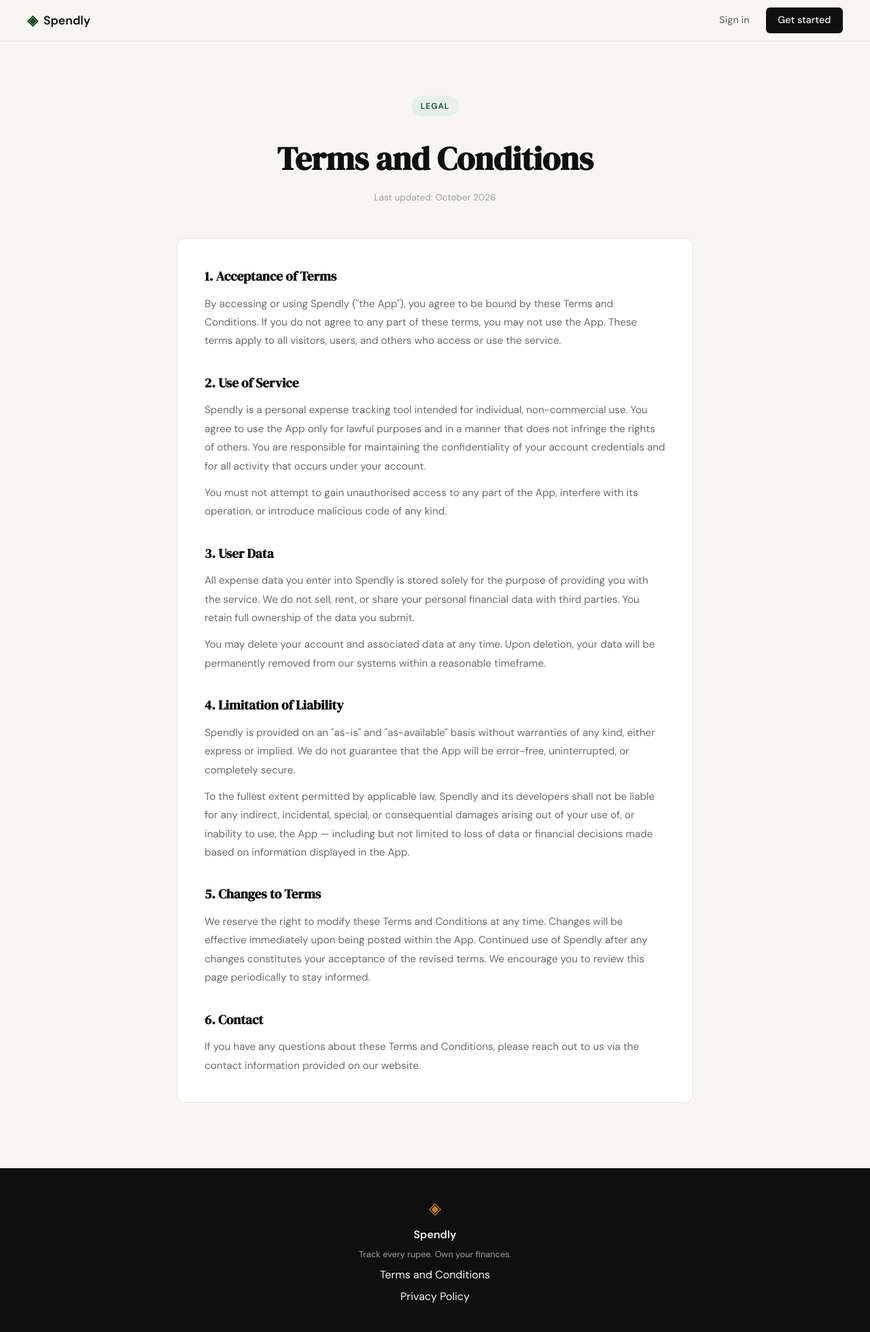
After one commit to Harshjain2222/spendly, a Flask app: page /terms in a window 1280 px wide. The commit adds this page. Shown: the whole page at 68% size. Run offline with Flask 3, Linux system fonts and the light colour scheme.

Commit message:
landing: add terms and conditions page and route

```diff
--- a/app.py
+++ b/app.py
@@ -20,6 +20,11 @@ def register():
 @app.route("/login")
 def login():
     return render_template("login.html")
+
+
+@app.route("/terms")
+def terms():
+    return render_template("terms.html")
 
 
 # ------------------------------------------------------------------ #
--- a/static/css/style.css
+++ b/static/css/style.css
@@ -508,8 +508,66 @@ a { color: inherit; text-decoration: none; }
 }
 
 /* ------------------------------------------------------------------ */
+/* Legal pages (Terms, Privacy)                                        */
+/* ------------------------------------------------------------------ */
+
+.legal-section {
+    padding: 5rem 2rem 6rem;
+}
+
+.legal-inner {
+    max-width: 760px;
+    margin: 0 auto;
+}
+
+.legal-header {
+    text-align: center;
+    margin-bottom: 3rem;
+}
+
+.legal-title {
+    font-family: var(--font-display);
+    font-size: clamp(2rem, 4vw, 3rem);
+    color: var(--ink);
+    margin-bottom: 0.5rem;
+}
+
+.legal-meta {
+    font-size: 0.85rem;
+    color: var(--ink-faint);
+}
+
+.legal-body {
+    background: var(--paper-card);
+    border: 1px solid var(--border);
+    border-radius: var(--radius-md);
+    padding: 2.5rem;
+    display: flex;
+    flex-direction: column;
+    gap: 2rem;
+}
+
+.legal-block p {
+    font-size: 0.95rem;
+    color: var(--ink-muted);
+    line-height: 1.8;
+    margin-top: 0.75rem;
+}
+
+.legal-block p + p {
+    margin-top: 0.75rem;
+}
+
+.legal-heading {
+    font-family: var(--font-display);
+    font-size: 1.2rem;
+    color: var(--ink);
+}
+
+/* ------------------------------------------------------------------ */
 /* Responsive                                                          */
 /* ------------------------------------------------------------------ */
+
 
 @media (max-width: 900px) {
     .hero {
--- a/templates/base.html
+++ b/templates/base.html
@@ -34,7 +34,7 @@
             <span class="brand-icon">◈</span>
             <span class="footer-name">Spendly</span>
             <p class="footer-copy">Track every rupee. Own your finances.</p>
-            <a href="#">Terms and Conditions</a>
+            <a href="/terms">Terms and Conditions</a>
             <a href="#">Privacy Policy</a>
         </div>
     </footer>
--- /dev/null
+++ b/templates/terms.html
@@ -0,0 +1,97 @@
+{% extends "base.html" %}
+
+{% block title %}Terms and Conditions — Spendly{% endblock %}
+
+{% block content %}
+
+<section class="legal-section">
+    <div class="legal-inner">
+
+        <div class="legal-header">
+            <div class="hero-badge">Legal</div>
+            <h1 class="legal-title">Terms and Conditions</h1>
+            <p class="legal-meta">Last updated: October 2026</p>
+        </div>
+
+        <div class="legal-body">
+
+            <div class="legal-block">
+                <h2 class="legal-heading">1. Acceptance of Terms</h2>
+                <p>
+                    By accessing or using Spendly ("the App"), you agree to be bound by these
+                    Terms and Conditions. If you do not agree to any part of these terms, you
+                    may not use the App. These terms apply to all visitors, users, and others
+                    who access or use the service.
+                </p>
+            </div>
+
+            <div class="legal-block">
+                <h2 class="legal-heading">2. Use of Service</h2>
+                <p>
+                    Spendly is a personal expense tracking tool intended for individual,
+                    non-commercial use. You agree to use the App only for lawful purposes and
+                    in a manner that does not infringe the rights of others. You are responsible
+                    for maintaining the confidentiality of your account credentials and for all
+                    activity that occurs under your account.
+                </p>
+                <p>
+                    You must not attempt to gain unauthorised access to any part of the App,
+                    interfere with its operation, or introduce malicious code of any kind.
+                </p>
+            </div>
+
+            <div class="legal-block">
+                <h2 class="legal-heading">3. User Data</h2>
+                <p>
+                    All expense data you enter into Spendly is stored solely for the purpose of
+                    providing you with the service. We do not sell, rent, or share your personal
+                    financial data with third parties. You retain full ownership of the data
+                    you submit.
+                </p>
+                <p>
+                    You may delete your account and associated data at any time. Upon deletion,
+                    your data will be permanently removed from our systems within a reasonable
+                    timeframe.
+                </p>
+            </div>
+
+            <div class="legal-block">
+                <h2 class="legal-heading">4. Limitation of Liability</h2>
+                <p>
+                    Spendly is provided on an "as-is" and "as-available" basis without warranties
+                    of any kind, either express or implied. We do not guarantee that the App will
+                    be error-free, uninterrupted, or completely secure.
+                </p>
+                <p>
+                    To the fullest extent permitted by applicable law, Spendly and its developers
+                    shall not be liable for any indirect, incidental, special, or consequential
+                    damages arising out of your use of, or inability to use, the App — including
+                    but not limited to loss of data or financial decisions made based on
+                    information displayed in the App.
+                </p>
+            </div>
+
+            <div class="legal-block">
+                <h2 class="legal-heading">5. Changes to Terms</h2>
+                <p>
+                    We reserve the right to modify these Terms and Conditions at any time.
+                    Changes will be effective immediately upon being posted within the App.
+                    Continued use of Spendly after any changes constitutes your acceptance of
+                    the revised terms. We encourage you to review this page periodically to
+                    stay informed.
+                </p>
+            </div>
+
+            <div class="legal-block">
+                <h2 class="legal-heading">6. Contact</h2>
+                <p>
+                    If you have any questions about these Terms and Conditions, please reach out
+                    to us via the contact information provided on our website.
+                </p>
+            </div>
+
+        </div><!-- /.legal-body -->
+    </div><!-- /.legal-inner -->
+</section>
+
+{% endblock %}
```
